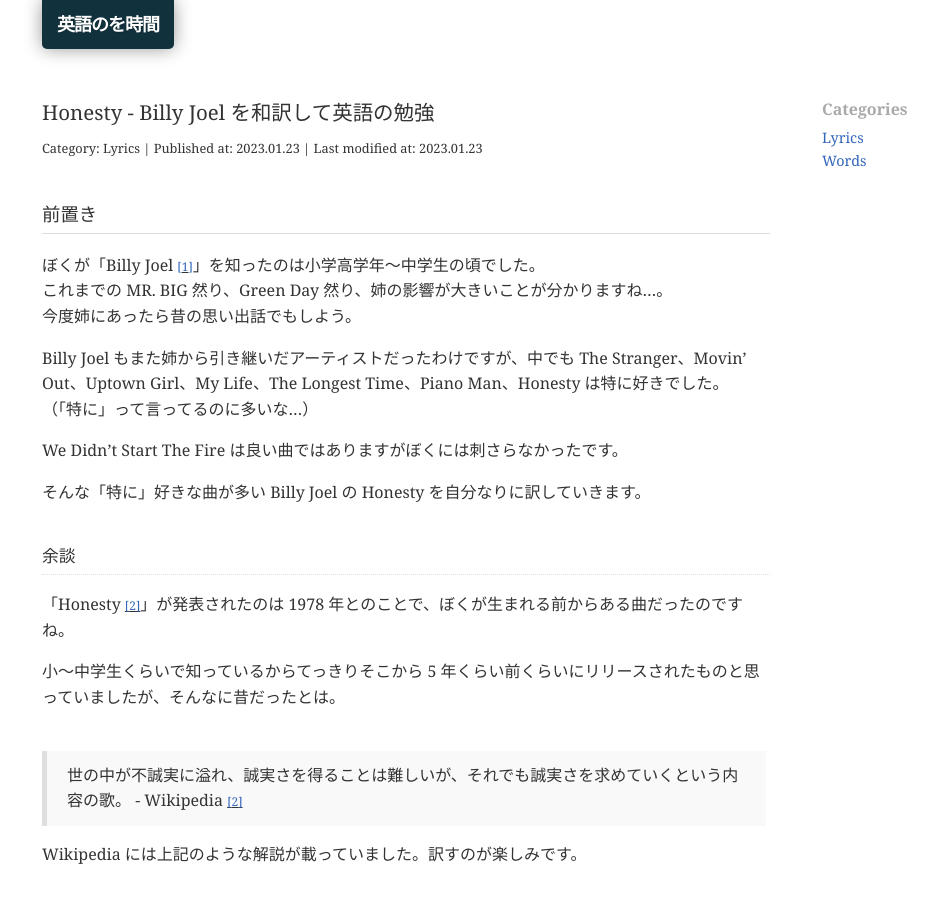
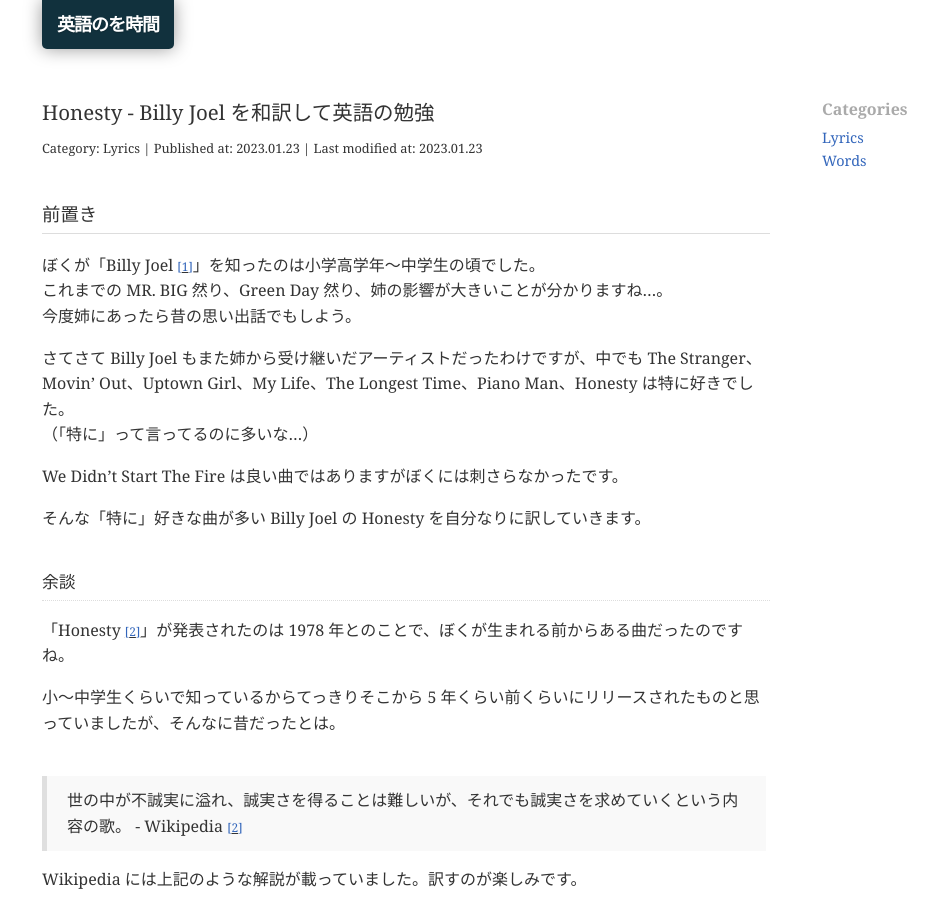
Before and after one commit to tetsuwo/en-study, a Jekyll site: the page built from _posts/2023-01-23-honesty-billy-joel.md, in a window 1280 px wide and 900 px high. Shown: the whole window, without its empty margins (108-1046 px from the left). Built offline with Jekyll 4.4.1, drawn with Linux system fonts in a browser that asks for light colours.

Commit message:
modify: honesty

```diff
--- a/_posts/2023-01-23-honesty-billy-joel.md
+++ b/_posts/2023-01-23-honesty-billy-joel.md
@@ -16,7 +16,7 @@
 これまでの MR. BIG 然り、Green Day 然り、姉の影響が大きいことが分かりますね...。
 今度姉にあったら昔の思い出話でもしよう。
 
-Billy Joel もまた姉から引き継いだアーティストだったわけですが、中でも The Stranger、Movin' Out、Uptown Girl、My Life、The Longest Time、Piano Man、Honesty は特に好きでした。
+さてさて Billy Joel もまた姉から受け継いだアーティストだったわけですが、中でも The Stranger、Movin' Out、Uptown Girl、My Life、The Longest Time、Piano Man、Honesty は特に好きでした。
 （「特に」って言ってるのに多いな...）
 
 We Didn't Start The Fire は良い曲ではありますがぼくには刺さらなかったです。
```
